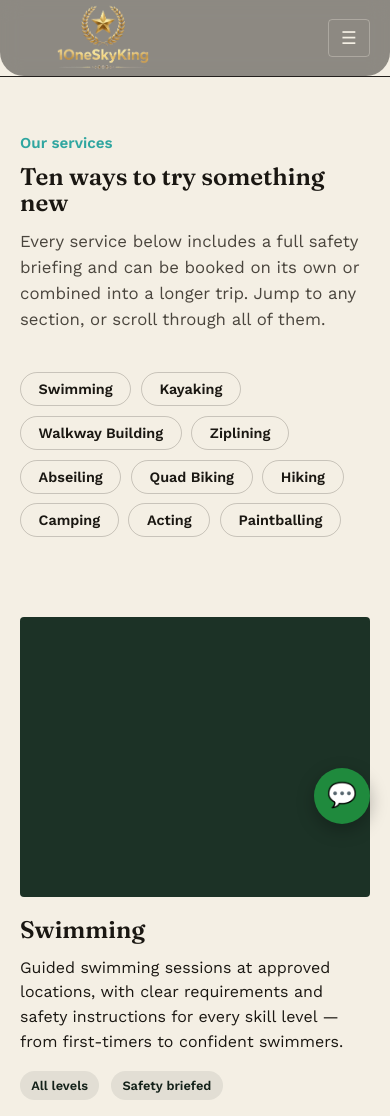
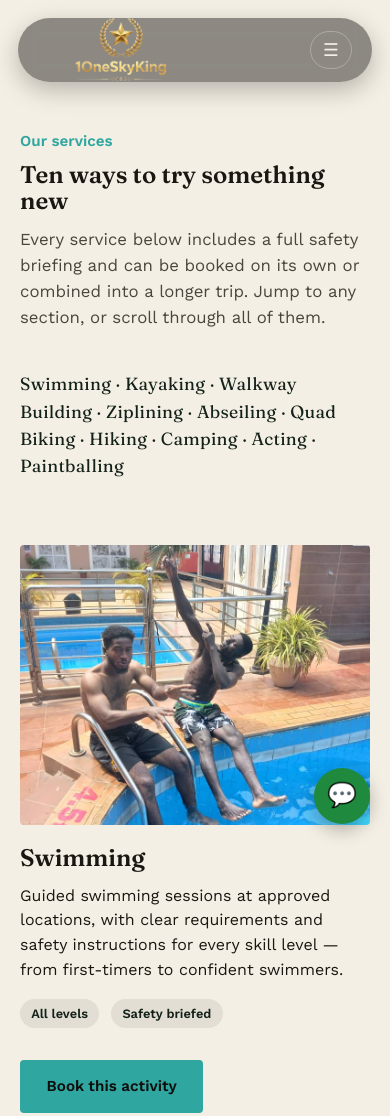
Before and after one commit to jesse-aj/TourSite, a plain HTML site: page services.html in a window 390 px wide. Shown: the top 1116 px of the page. Drawn offline with nearby package versions, Linux system fonts and the light colour scheme.

Commit message:
Made more Changes

```diff
--- a/css/style.css
+++ b/css/style.css
@@ -72,38 +72,46 @@ a:focus-visible, button:focus-visible, input:focus-visible, textarea:focus-visib
    Header / Nav
    ========================================================= */
 .site-header{
-  position: sticky;
-  top: 0;
-  z-index: 100;
+  position: fixed;
+  top: 18px;
+  left: 18px;
+  right: 18px;
+  z-index: 1000;
   background: rgba(16,14,12,0.45);
   backdrop-filter: blur(10px);
   -webkit-backdrop-filter: blur(10px);
-  border-bottom: none;
-  border-radius: 0 0 24px 24px;
+  border-radius: 999px;
+  box-shadow: 0 8px 24px rgba(0,0,0,0.25);
 }
 
 .site-header .wrap{
   display:flex;
   align-items:center;
   justify-content:space-between;
-  height: 76px;
+  height: 64px;
+  max-width: 1180px;
+}
+
+/* pages without a hero need room so content doesn't hide under the floating bar */
+main > section:first-child:not(.hero){
+  padding-top: 130px;
 }
 
 .logo{
-  font-family: var(--header-font);
-  letter-spacing: 0.5px;
   display:flex;
   align-items:center;
   gap:0.6rem;
-  font-family: var(--display);
-  font-size: 1.25rem;
+  font-family: var(--header-font, var(--display));
+  font-size: 1.15rem;
   color: var(--bone);
   font-weight:600;
   letter-spacing: 0.2px;
 }
-.logo .mark{
-  width:34px; height:34px;
-  flex-shrink:0;
+.logo img{
+  height: 26px;
+  width: auto;
+  max-height: 100%;
+  object-fit: contain;
 }
 
 nav.primary-nav ul{
@@ -131,7 +139,7 @@ nav.primary-nav a[aria-current="page"]{
   background:none;
   border:1px solid rgba(244,239,228,0.3);
   color: var(--bone);
-  border-radius: var(--radius);
+  border-radius: 999px;
   width:42px; height:38px;
   font-size:1.1rem;
   cursor:pointer;
@@ -141,9 +149,11 @@ nav.primary-nav a[aria-current="page"]{
   .nav-toggle{ display:block; }
   nav.primary-nav{
     position:absolute;
-    top:76px; left:0; right:0;
-    background: var(--char);
-    border-bottom:1px solid rgba(244,239,228,0.08);
+    top: calc(100% + 10px);
+    left:0; right:0;
+    background: rgba(16,14,12,0.9);
+    backdrop-filter: blur(10px);
+    border-radius: 20px;
     max-height:0;
     overflow:hidden;
     transition: max-height .25s ease;
@@ -151,7 +161,7 @@ nav.primary-nav a[aria-current="page"]{
   nav.primary-nav.open{ max-height: 320px; }
   nav.primary-nav ul{
     flex-direction:column;
-    padding: 0.5rem clamp(1.25rem,4vw,2.5rem) 1.25rem;
+    padding: 0.5rem 1.5rem 1.25rem;
     gap: 0.25rem;
   }
   nav.primary-nav a{ display:block; padding:0.6rem 0; }
@@ -197,6 +207,7 @@ nav.primary-nav a[aria-current="page"]{
    Hero
    ========================================================= */
 .hero{
+  margin-top: -96px;
   position:relative;
   overflow:hidden;
   min-height: 82vh;
@@ -354,22 +365,21 @@ section{ padding: clamp(3.5rem, 8vw, 6rem) 0; }
   margin-bottom:2rem;
 }
 .gallery-filters button{
-  font-family:var(--body);
+  font-family: var(--body);
   font-weight:600;
-  font-size:0.9rem;
-  padding: 0.5rem 1.1rem;
-  border-radius: 999px;
-  border: 1px solid rgba(26,23,18,0.2);
+  font-size:0.95rem;
+  padding: 0.3rem 0;
+  border: none;
+  border-bottom: 2px solid transparent;
   background: transparent;
   color: var(--ink);
   cursor:pointer;
-  transition: background .15s ease, color .15s ease;
+  transition: border-color .2s ease, color .2s ease;
 }
 .gallery-filters button.active,
 .gallery-filters button:hover{
-  background: var(--canopy);
-  border-color: var(--canopy);
-  color: var(--bone);
+  border-bottom-color: var(--ember);
+  color: var(--canopy);
 }
 .gallery-grid{
   display:grid;
@@ -565,3 +575,14 @@ footer.site-footer a:hover{ color: var(--bone); }
 /* utility */
 .center{ text-align:center; }
 .mt-lg{ margin-top: clamp(2rem,5vw,3.5rem); }
+
+.service-taglist{
+  font-family: var(--display);
+  font-size: 1.1rem;
+  color: var(--canopy);
+  letter-spacing: 0.3px;
+}
+.service-taglist:hover{
+  letter-spacing: 0.6px;
+  transition: letter-spacing 0.3s ease;
+}
--- a/services.html
+++ b/services.html
@@ -18,8 +18,8 @@
     <nav class="primary-nav" id="primary-nav">
       <ul>
         <li><a href="index.html">Home</a></li>
-        <li><a href="about.html" aria-current="page">About</a></li>
-        <li><a href="services.html">Services</a></li>
+        <li><a href="about.html" >About</a></li>
+        <li><a href="services.html" aria-current="page">Services</a></li>
         <li><a href="gallery.html">Gallery</a></li>
         <li><a href="contact.html">Book Now</a></li>
       </ul>
@@ -35,18 +35,9 @@
         <h1>Ten ways to try something new</h1>
         <p>Every service below includes a full safety briefing and can be booked on its own or combined into a longer trip. Jump to any section, or scroll through all of them.</p>
       </div>
-      <div class="gallery-filters" aria-label="Jump to a service">
-        <button onclick="location.hash='swimming'">Swimming</button>
-        <button onclick="location.hash='kayaking'">Kayaking</button>
-        <button onclick="location.hash='walkway-building'">Walkway Building</button>
-        <button onclick="location.hash='ziplining'">Ziplining</button>
-        <button onclick="location.hash='abseiling'">Abseiling</button>
-        <button onclick="location.hash='quad-biking'">Quad Biking</button>
-        <button onclick="location.hash='hiking'">Hiking</button>
-        <button onclick="location.hash='camping'">Camping</button>
-        <button onclick="location.hash='acting'">Acting</button>
-        <button onclick="location.hash='paintballing'">Paintballing</button>
-      </div>
+      <p class="service-taglist" aria-hidden="true">
+  Swimming · Kayaking · Walkway Building · Ziplining · Abseiling · Quad Biking · Hiking · Camping · Acting · Paintballing
+</p>
     </div>
   </section>
 
@@ -54,7 +45,7 @@
     <div class="wrap">
 
       <div class="service-detail" id="swimming">
-        <div class="thumb"></div>
+        <div class="thumb" style="background-image:url('images/Swimming.jpeg')"></div>
         <div>
           <h3>Swimming</h3>
           <p>Guided swimming sessions at approved locations, with clear requirements and safety instructions for every skill level — from first-timers to confident swimmers.</p>
@@ -64,7 +55,7 @@
       </div>
 
       <div class="service-detail" id="kayaking">
-        <div class="thumb"></div>
+        <div class="thumb" style="background-image:url('images/boatriding.jpeg')"></div>
         <div>
           <h3>Kayaking &amp; Capsize Training</h3>
           <p>On-water kayaking experiences paired with proper capsize-recovery training, so every participant knows exactly what to do if a boat flips.</p>
@@ -74,17 +65,17 @@
       </div>
 
       <div class="service-detail" id="walkway-building">
-        <div class="thumb"></div>
+        <div class="thumb" style="background-image:url('images/CanopyWalk.jpeg')"></div>
         <div>
-          <h3>Walkway Building</h3>
-          <p>Design and construction of adventure walkways, including suspension bridges, built to a proper safety and engineering standard for outdoor sites.</p>
-          <div class="meta"><span class="tag">Project-based</span><span class="tag">Custom quote</span></div>
-          <p class="mt-lg"><a href="contact.html?service=Walkway+Building" class="btn btn-primary">Request a quote</a></p>
+          <h3>Suspension Bridge</h3>
+          <p>Adventure walkways, including suspension bridges, built to a proper safety and engineering standard for outdoor sites.</p>
+          <div class="meta"><span class="tag">Safe</span><span class="tag">Standard</span></div>
+          <p class="mt-lg"><a href="contact.html?service=Walkway+Building" class="btn btn-primary">Book this activity</a></p>
         </div>
       </div>
 
       <div class="service-detail" id="ziplining">
-        <div class="thumb"></div>
+        <div class="thumb" style="background-image:url('images/Zipline.jpeg')"></div>
         <div>
           <h3>Ziplining</h3>
           <p>Zipline construction and installation services, alongside guided rides — with a focus on safety, thoughtful design, and technical rigging expertise.</p>
@@ -94,7 +85,7 @@
       </div>
 
       <div class="service-detail" id="abseiling">
-        <div class="thumb"></div>
+        <div class="thumb" style="background-image:url('images/GoingDown.jpeg')"></div>
         <div>
           <h3>Abseiling</h3>
           <p>Guided rope-descending experiences on suitable rock faces or structures, with full harness checks and a briefing before every descent.</p>
@@ -104,7 +95,7 @@
       </div>
 
       <div class="service-detail" id="quad-biking">
-        <div class="thumb"></div>
+        <div class="thumb" style="background-image:url('images/QuadBike.jpeg')"></div>
         <div>
           <h3>Quad Biking</h3>
           <p>Off-road quad routes for beginners and experienced riders, fully briefed on handling and terrain before setting out.</p>
```
Also changed, not shown: about.html (+1 -1 lines), contact.html (+2 -2 lines), gallery.html (+10 -10 lines), index.html (+7 -7 lines).
